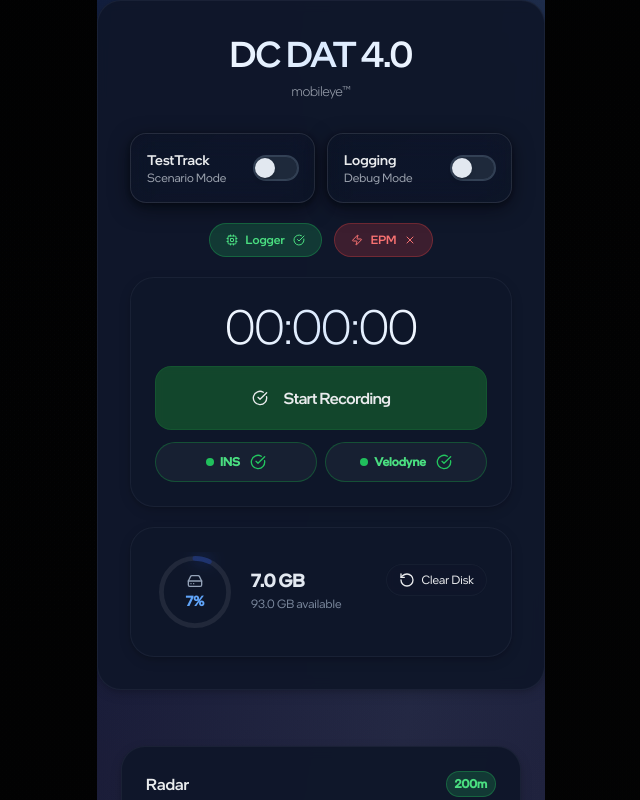
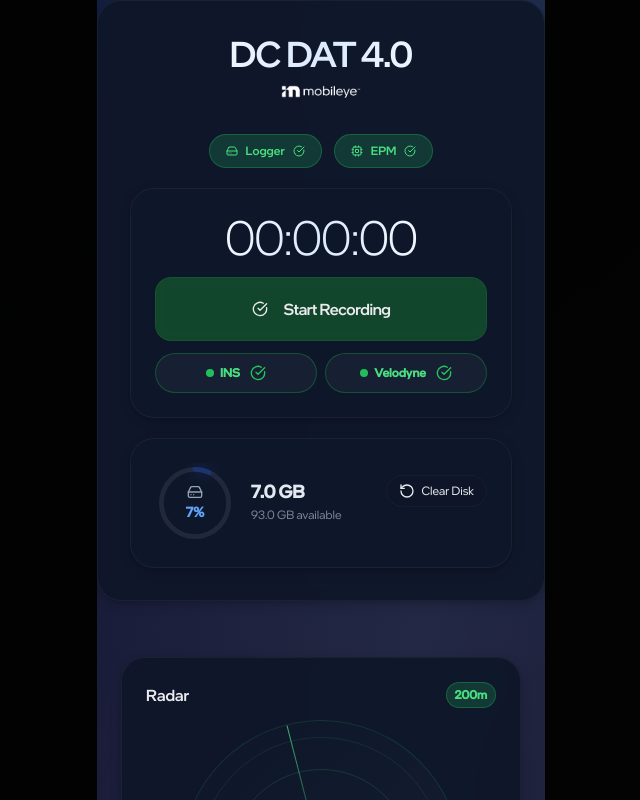
Before and after one commit to Nadavpe5/DCDAT4.0, a Next.js app: page / in a window 1280 px wide. Shown: the top 800 px of the page, without its empty margins (319-959 px from the left). Built offline with nearby package versions, Linux system fonts and the light colour scheme.

Commit message:
enable logo button active the testtrack mode

```diff
--- a/app/page.tsx
+++ b/app/page.tsx
@@ -33,6 +33,8 @@ import {
   Shield,
   CircuitBoard,
   Gauge,
+  Monitor,
+  HardDriveIcon,
 } from "lucide-react"
 import { cn } from "@/lib/utils"
 import { Alert, AlertDescription, AlertTitle } from "@/components/ui/alert"
@@ -62,6 +64,8 @@ import { Tabs, TabsContent, TabsList, TabsTrigger } from "@/components/ui/tabs"
 import { ToggleControls } from "@/components/toggle-controls"
 import { SensorButtons } from "@/components/sensor-buttons"
 import type React from "react"
+import Image from "next/image"
+import whiteLogo from "@/public/logo-white.png"
 
 
 // Sample data for drivers
@@ -988,24 +992,68 @@ export default function Dashboard() {
 
             {/* iOS 26 Style Header */}
       <header className="card-modern p-8 rounded-3xl relative z-10 mb-8">
-        {/* Main Title */}
+        {/* Main Title and Logo */}
         <div className="text-center mb-8">
           <h1 className="text-4xl font-intel-medium bg-gradient-to-r from-white via-blue-100 to-white bg-clip-text text-transparent mb-2 text-intel-display tracking-tight">
             DC DAT 4.0
           </h1>
-          <p className="text-sm text-gray-400 font-intel-light tracking-wide text-intel-display">mobileye™</p>
-      </div>
-
-        {/* Modern Toggle Controls */}
-        <ToggleControls
-          testTrackMode={testTrackMode}
-          loggingMode={loggingMode}
-          onTestTrackToggle={setTestTrackMode}
-          onLoggingToggle={(checked) => {
-            setLoggingMode(checked)
-            if (checked) openLoggingModal()
-          }}
-        />
+          <div className="flex justify-center mt-2">
+            <button
+              type="button"
+              onClick={() => {
+            // Require two clicks to activate TestTrack mode
+            if (!testTrackMode) {
+            // First click: do nothing except show toast
+            toast({
+              title: "TestTrack Mode",
+              description: "Click again to activate TestTrack Mode.",
+              variant: "default"
+            });
+            setTestTrackMode("pending");
+            } else if (testTrackMode === "pending") {
+            // Second click: activate
+            setTestTrackMode(true);
+            toast({
+              title: "TestTrack Mode",
+              description: "Activated ✅",
+              variant: "default"
+            });
+            } else if (testTrackMode === true) {
+            // Deactivate
+            setTestTrackMode(false);
+            toast({
+              title: "TestTrack Mode",
+              description: "Deactivated ❌",
+              variant: "destructive"
+            });
+            }
+              }}
+              className={cn(
+            "rounded-lg p-1 transition-all duration-200 flex items-center",
+            testTrackMode === true
+            ? "ring-2 ring-blue-400 bg-blue-900/30 shadow-lg"
+            : "hover:ring-2 hover:ring-blue-300"
+              )}
+              aria-pressed={!!testTrackMode}
+              aria-label="Toggle TestTrack Mode"
+            >
+              <Image
+            src={whiteLogo}
+            alt="Mobileye Logo"
+            width={80}
+            height={24}
+            priority
+            className="object-contain"
+              />
+              {testTrackMode === true && (
+              <span className="ml-2 flex items-center"></span>
+              )}
+            </button>
+          </div>
+        </div>
+
+        {/* Modern Toggle Controls - REMOVED */}
+        {/* <ToggleControls ... /> */}
 
         {/* System Status Indicators */}
         <div className="mt-5 space-y-5">
@@ -1015,7 +1063,7 @@ export default function Dashboard() {
               "flex items-center gap-2 px-4 py-2 rounded-full font-intel-medium text-xs transition-all duration-300 text-intel-display",
               "bg-green-500/20 text-green-400 border-green-500/30"
             )}>
-              <Cpu className="h-3 w-3" />
+              <HardDriveIcon className="h-3 w-3" />
               Logger
               <CheckCircle className="h-3 w-3" />
             </Badge>
@@ -1023,11 +1071,11 @@ export default function Dashboard() {
             {/* EPM Pill */}
             <Badge className={cn(
               "flex items-center gap-2 px-4 py-2 rounded-full font-intel-medium text-xs transition-all duration-300 text-intel-display",
-              "bg-red-500/20 text-red-400 border-red-500/30"
+              "bg-green-500/20 text-green-400 border-green-500/30"
             )}>
-              <Zap className="h-3 w-3" />
+              <Cpu className="h-3 w-3" />
               EPM
-              <X className="h-3 w-3" />
+              <CheckCircle className="h-3 w-3" />
             </Badge>
               </div>
 
```
